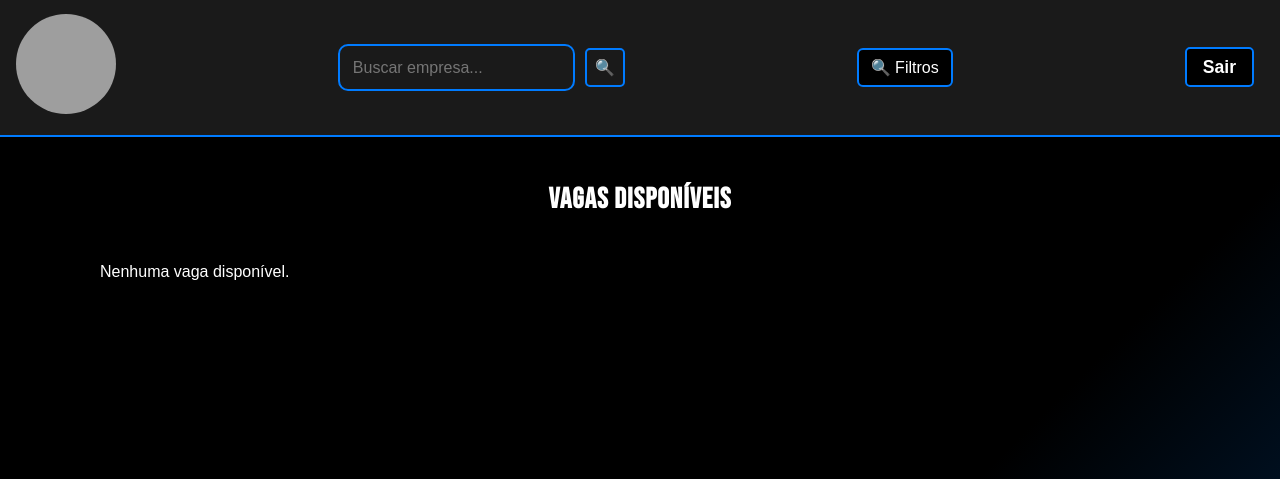
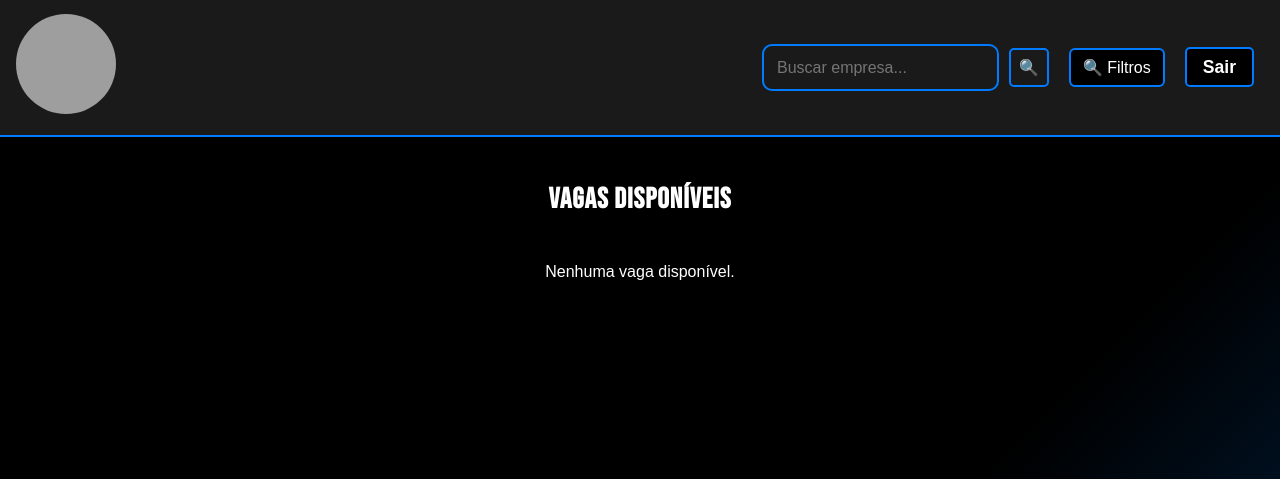
Before and after one commit to HiagoLandin/RH-System, a PHP site: page /feed.php in a window 1280 px wide. Shown: the top 479 px of the page. Run offline with PHP 8.4, Linux system fonts and the light colour scheme; the visitor is signed in with stand-in values (Sample User, id 1); data that the repository does not hold is empty; grey boxes are pictures that could not be loaded.

Commit message:
Css geral
Css aprimorado nas páginas de perfis, melhora na responsividade geral para telas menores e leves modificações em estruturas do HTML

```diff
--- a/feed.php
+++ b/feed.php
@@ -73,21 +73,11 @@ $dadosUsuario = $usuario->buscarPorId($usuario_id);
     </a>
   </div>
 
-        </div>
-        <nav>
+  <div>
       <form action="feed.php" method="GET" class="form-pesquisa">
         <input type="text" name="pesquisa" placeholder="Buscar empresa..." class="campo-pesquisa">
-        <button type="submit" class="botao-pesquisa">
-            🔍
-        </button>
+        <button type="submit" class="botao-pesquisa">🔍</button>
       </form>
-
-
-        </nav>
-     <style>
-    /* CSS abaixo 👇 */
-</style>
-
     <div class="filtros-container">
       <button class="toggle-filtros">🔍 Filtros</button>
       <form action="feed.php" method="GET" class="filtro1">
@@ -117,7 +107,6 @@ $dadosUsuario = $usuario->buscarPorId($usuario_id);
         </select>
 
         <input type="text" name="curso" placeholder="Filtrar por curso" class="filtro2">
-
         <button type="submit" class="botao-pesquisa">Aplicar</button>
       </form>
     </div>
@@ -125,10 +114,9 @@ $dadosUsuario = $usuario->buscarPorId($usuario_id);
     <nav>
       <a href="logout.php" class="btn-sair">Sair</a>
     </nav>
+  </div>
 </header>
-
 <main>
-
         <section class="lista-cadastrados">
     <h2>Vagas Disponíveis</h2>
     <div class="tabela-container">
@@ -164,9 +152,6 @@ $dadosUsuario = $usuario->buscarPorId($usuario_id);
     </div>
 </section>
 
-
-
-
     </main>
 
     <footer>
--- a/perfil.css
+++ b/perfil.css
@@ -65,7 +65,12 @@ header nav .btn-sair:hover {
     text-decoration-color: #fff;
 }
 
-
+header > div:not(.logo) {
+    display: flex;
+    align-items: center;
+    gap: 10px;
+    flex-wrap: wrap;
+}
 
 
 /* Estilos do Main */
@@ -270,28 +275,26 @@ footer p {
     display: flex;
     flex-wrap: wrap;
     gap: 20px;
-    padding: 20px 60px;
-    justify-content: flex-start;
-    width: 100%;
-    box-sizing: border-box;
+    justify-content: center;
+    padding: 20px 40px;
 }
 
 .anime-bloco {
-    flex: 0 0 calc(45% - 20px);
     display: flex;
-    flex-direction: row;
-    box-sizing: border-box;
+    flex-wrap: wrap;
+    gap: 20px;
+    justify-content: center;
+    width: 100%;
 }
 
 .anime-card {
-    margin-left: 10px;
+    width: calc(20% - 20px); /* 5 cards por linha */
+    height: 350px;
     position: relative;
     background-color: rgba(255, 255, 255, 0.05);
     border: 1px solid #444;
     border-radius: 15px;
-    width: 100%;
-    height: 350px;
-    box-shadow: 0 40px 60px rgba(0,0,0,0.3);
+    box-shadow: 0 40px 60px rgba(0, 0, 0, 0.3);
     overflow: hidden;
     backdrop-filter: blur(5px);
     transition: transform 0.3s ease, box-shadow 0.3s ease;
@@ -328,7 +331,7 @@ footer p {
     right: 0;
     font-size: 15px;
     color: white;
-   background: linear-gradient(to top, rgba(0, 0, 0, 1) 0%, rgba(0, 0, 0, 0.9) 50%, rgba(0, 0, 0, 0.5) 80%, transparent 100%);
+   background: linear-gradient(to top, rgb(0, 0, 0) 0%, rgba(0, 0, 0, 0.9) 50%, rgba(0, 0, 0, 0.5) 80%, transparent 100%);
     padding: 10px 15px;
     opacity: 0;
     visibility: hidden;
@@ -347,7 +350,7 @@ footer p {
     font-size: 12px;
     color: #ffffff;
      -webkit-text-stroke-width: 1px; /* largura da borda */
-    -webkit-text-stroke-color: #5900ff; /* cor da borda */
+    -webkit-text-stroke-color: #3cff00; /* cor da borda */
     font-size: 16px;
     margin-bottom: 5px;
 }
@@ -362,6 +365,24 @@ footer p {
 .anime-card:hover .anime-info .botoes {
     display: block;
 }
+@media (max-width: 1024px) {
+    .anime-card {
+        width: calc(33.33% - 20px); /* 3 por linha */
+    }
+}
+
+@media (max-width: 768px) {
+    .anime-card {
+        width: calc(50% - 20px); /* 2 por linha */
+    }
+}
+
+@media (max-width: 480px) {
+    .anime-card {
+        width: 100%; /* 1 por linha */
+    }
+}
+
 
 /* Botões dentro da info */
 .botoes {
@@ -372,7 +393,7 @@ footer p {
     display: inline-block;
     margin: 5px 6px 0 0;
     padding: 6px 14px;
-    background-color: #040038;
+    background-color: #380000;
     color: white;
     border-radius: 20px;
     text-decoration: none;
@@ -447,6 +468,9 @@ footer p {
     width: fit-content;
     margin: 10px;
     padding-bottom: 60px;
+    display: flex;
+    flex-direction: column;
+    align-items: flex-start;
 }
 
 /* Formulário de filtros inicialmente oculto */
@@ -455,7 +479,7 @@ footer p {
     pointer-events: none;
     position: absolute;
     top: 55px;
-    left: 0;
+    left: -90px;
     z-index: 10;
     background-color: #1a1a1a;
     padding: 15px;
@@ -515,3 +539,31 @@ footer p {
     border-color: #0056b3;
     box-shadow: 0 0 6px #0056b3;
 }
+
+@media (max-width: 768px) {
+  header {
+    flex-direction: column;
+    align-items: center;
+    text-align: center;
+  }
+
+  header .logo {
+    justify-content: center;
+    margin-bottom: 10px;
+  }
+
+  header nav {
+    flex-direction: column;
+    gap: 8px;
+  }
+
+  header nav .btn-sair {
+    width: 100%;
+    max-width: 250px;
+  }
+}
+
+.pagina-empresa .detalhes > h4, /* Oculta "Empresa" */
+.pagina-empresa .detalhes > p:not(:nth-of-type(1)) /* Oculta tudo exceto o primeiro <p> (Descrição) */ {
+  display: none;
+}
--- a/perfil_empresa.php
+++ b/perfil_empresa.php
@@ -39,7 +39,7 @@ $candidatos = $usuario->listarTodos(); // Método para listar todos os usuários
     <link rel="stylesheet" href="perfil.css">
     <link rel="stylesheet" href="styles.css">
 </head>
-<body>
+<body class="pagina-empresa">
     <header>
         <div class="logo">
             <span>LINKIDEAU</span>
@@ -90,8 +90,6 @@ $candidatos = $usuario->listarTodos(); // Método para listar todos os usuários
                          <img src="<?php echo $imagemVaga; ?>" alt="Imagem da vaga">
 
                          <div class="anime-info">
-
-
                             <div class="detalhes">
                                 <h4><strong>Empresa:</strong> <?php echo htmlspecialchars($vaga['nome_empresa']); ?></h4>
                                 <p><strong>Descrição:</strong> <?php echo htmlspecialchars($vaga['descricao']); ?></p>
@@ -107,7 +105,7 @@ $candidatos = $usuario->listarTodos(); // Método para listar todos os usuários
                 <p>Nenhuma vaga disponível.</p>
             <?php endif; ?>
         </div>
-    </divc>
+    </div>
         </section>
 
     </main>
```
Also changed, not shown: styles.css (+10 -0 lines), uploads/vagas/6837bc270e56e_istockphoto-1262568070-612x612.jpg (added), uploads/vagas/6839dbd2b6034_istockphoto-1262568070-612x612.jpg (added), uploads/vagas/6839dc3abdbe3_istockphoto-1262568070-612x612.jpg (added), uploads/vagas/6839f1156db99_Cartman em Busca de Trabalho.png (added). Lines whose indentation alone changed are shown as unchanged.
